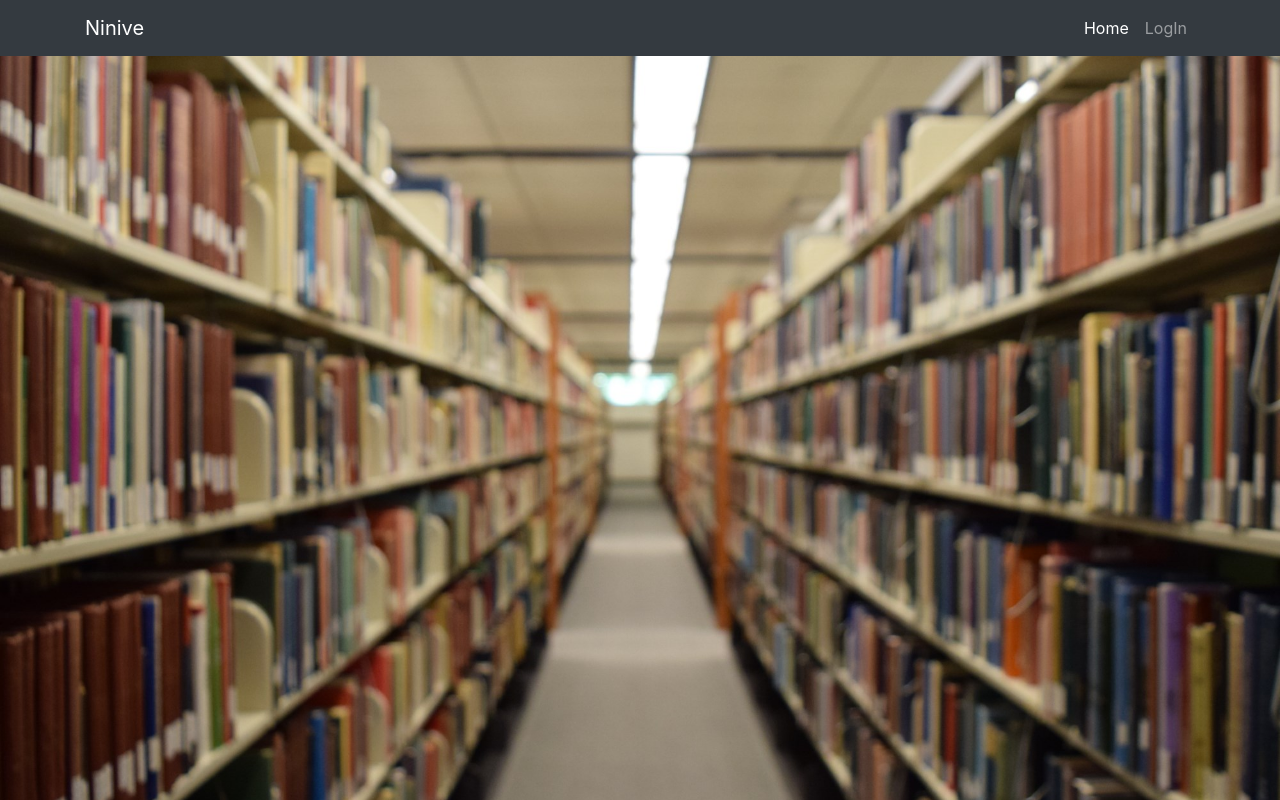
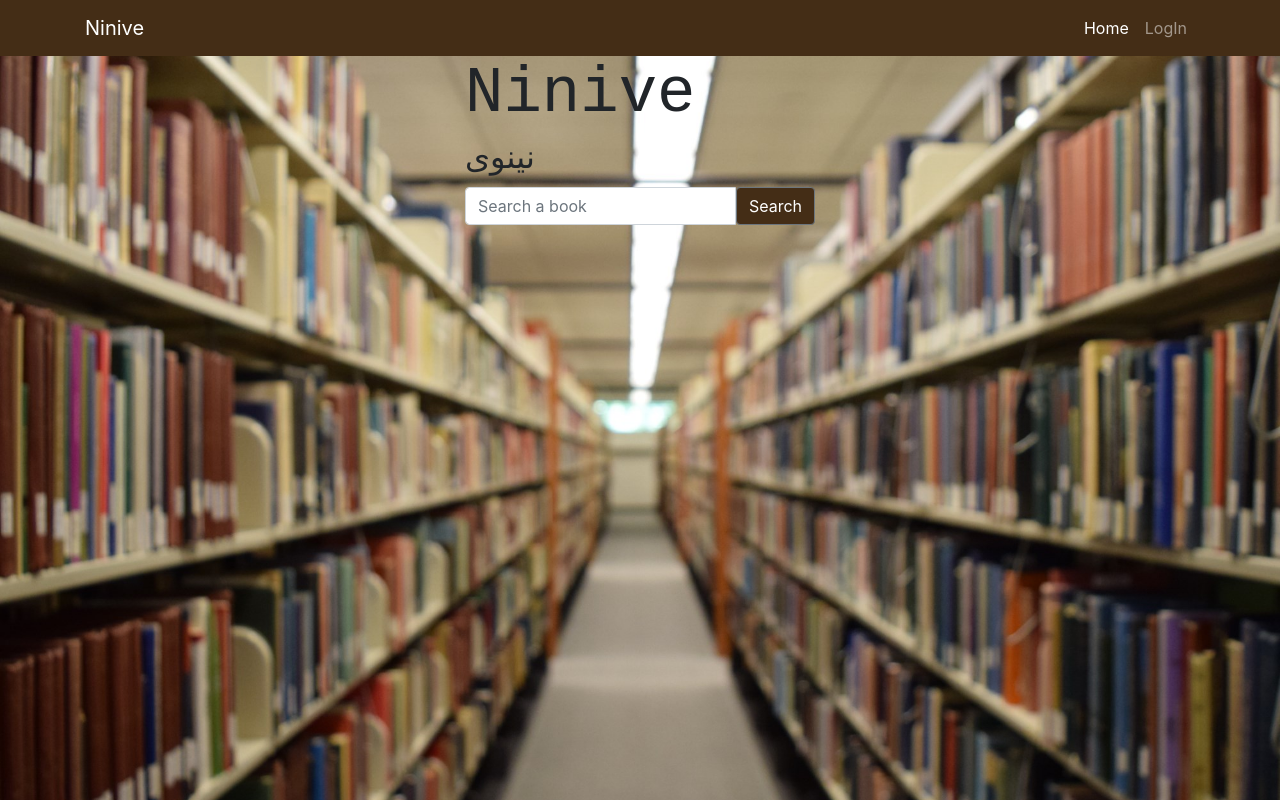
Before and after one commit to PUC-MINAS/TISII, a plain HTML site: page html/index.html in a window 1280 px wide. Drawn offline with Linux system fonts and the light colour scheme.

Commit message:
index
body content

```diff
--- a/html/css/full.css
+++ b/html/css/full.css
@@ -5,7 +5,7 @@
  */
 
 body {
-  background: url('http://placehold.it/1920x1080') no-repeat center center fixed;
+  /*background: url('images/stacks.jpg') no-repeat center center fixed;*/
   -webkit-background-size: cover;
   -moz-background-size: cover;
   background-size: cover;
--- /dev/null
+++ b/html/css/ninive.css
@@ -0,0 +1,26 @@
+body{
+    background-image: url("images/stacks.jpg");
+}
+.standart{
+    background-color: #442d16;
+}
+
+#niniveslogan,#ninivetitle{
+    font-family: "Courier New";
+    display: block;
+    text-align: "center";
+}
+
+#ninivetitle{
+    font-size: 4em;
+
+}
+
+#niniveslogan{
+    font-size: 2em;
+}
+
+#index{
+    height: 100%;
+    max-height: 100%;
+}
--- a/html/index.html
+++ b/html/index.html
@@ -15,12 +15,10 @@
 
     <!-- Custom styles for this template -->
     <link href="css/full.css" rel="stylesheet">
+    <link href="css/ninive.css" rel="stylesheet">
     <style>
       body{
-        background-image: url("images/stacks.jpg")
-      }
-      #navbar{
-        background-color: #663300;
+        background-image: url("images/stacks.jpg");
       }
     </style>
   </head>
@@ -28,7 +26,7 @@
   <body>
 
     <!-- Navigation -->
-    <nav class="navbar navbar-expand-lg navbar-dark bg-dark fixed-top" background-color: "#663300";>
+    <nav class="navbar navbar-expand-lg navbar-dark standart">
       <div class="container">
         <a class="navbar-brand" href="#">Ninive</a>
         <button class="navbar-toggler" type="button" data-toggle="collapse" data-target="#navbarResponsive" aria-controls="navbarResponsive" aria-expanded="false" aria-label="Toggle navigation">
@@ -39,7 +37,7 @@
 
             <li class="nav-item active">
               <a class="nav-link" href="#">Home
-                <span class="sr-only">(current)</span>
+                <!--<span class="sr-only">(current)</span>-->
               </a>
             </li>
             <!--
@@ -57,12 +55,23 @@
 
     <!-- Page Content -->
 
-
-    <div class="input-group input-group-lg">
-      <input type="text" name="Search" class="form-control" id="mce-EMAIL" placeholder="Search a book">
-      <span class="input-group-btn">
-      <button type="submit" name="Search" id="mc-embedded-subscribe" class="btn btn-secondary">Search</button>
-      </span>
+    <div class="container" id="index">
+      <div class="row align-items-start justify-content-center">
+        <h1 id="ninivetitle" class="col-4">Ninive</h1>
+      </div>
+      <div class="row justify-content-center">
+        <h1 id="niniveslogan" class="col-4">نينوى</h1>
+      </div>
+      <div class="row align-self-end justify-content-center">
+        <div class="col-4">
+          <div class="input-group">
+            <input type="text" name="Search" class="form-control" placeholder="Search a book">
+            <span class="input-group-btn">
+              <button type="submit" name="Search" id="mc-embedded-subscribe" class="btn btn-secondary standart">Search</button>
+            </span>
+          </div>
+        </div>
+      </div>
     </div>
 
 
@@ -81,15 +90,15 @@
           <div class="modal-body">
               <form action="">
                 <div class="form-group">
-                  <label for="email">Email:</label>
+                  <label for="email">Email</label>
                   <input placeholder="Email" type="email" class="form-control" id="email">
                 </div>
                 <div class="form-group">
-                  <label for="pwd">Senha:</label>
+                  <label for="pwd">Senha</label>
                   <input placeholder="Senha" type="password" class="form-control" id="pwd">
                 </div>
                 <div class="checkbox">
-                  <label><input type="checkbox"> Lembre se de mim</label>
+                  <label display="block"><input type="checkbox"> Lembre se de mim <a href="" text-align="right">Ainda não possuo conta</a></label>
                 </div>
                 <button type="submit" class="btn btn-default">Login</button>
               </form>
```
